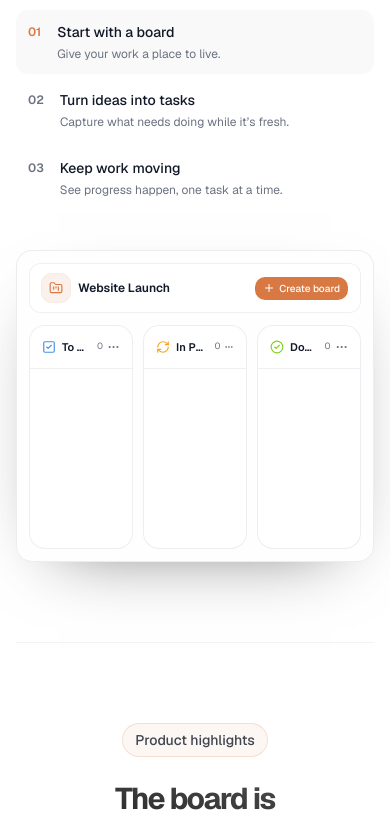
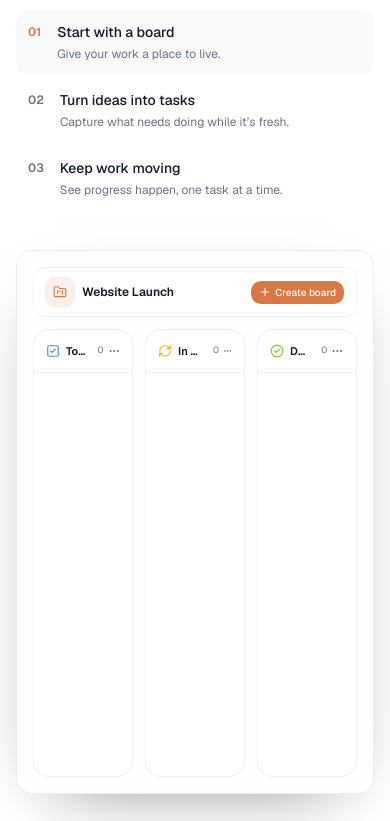
Before and after one commit to m-elagamy/kanbanflow, a Next.js app: page / in a window 390 px wide. Shown: the part 1156-1977 px from the top of the page. Built offline with nearby package versions, Linux system fonts and the light colour scheme; no server answers.

Commit message:
refactor(how-it-works): enhance layout and spacing for better responsiveness

```diff
--- a/src/components/landing/how-it-works.tsx
+++ b/src/components/landing/how-it-works.tsx
@@ -43,7 +43,9 @@ function Column({
           aria-hidden="true"
         />
       </div>
-      <div className="min-h-36 space-y-2 p-2.5">{children}</div>
+      <div className="min-h-52 flex-1 space-y-3 p-3 sm:min-h-56 sm:p-4">
+        {children}
+      </div>
     </div>
   );
 }
@@ -90,7 +92,7 @@ function Task({
 function Stage({ activeStep }: { activeStep: number }) {
   return (
     <div
-      className="border-border/70 bg-muted/10 overflow-hidden rounded-2xl border p-3 shadow-[0_24px_70px_-42px_rgba(0,0,0,0.65)] sm:p-4"
+      className="border-border/70 bg-muted/10 flex min-h-[34rem] flex-col overflow-hidden rounded-2xl border p-4 shadow-[0_24px_70px_-42px_rgba(0,0,0,0.65)] sm:p-5 lg:min-h-[38rem] lg:p-6"
       role="img"
       aria-label="Kanbamy workflow demonstration"
     >
@@ -127,7 +129,7 @@ function Stage({ activeStep }: { activeStep: number }) {
           animate={{ opacity: 1, y: 0 }}
           exit={{ opacity: 0, y: -8 }}
           transition={{ duration: 0.35 }}
-          className="grid min-h-56 grid-cols-3 gap-2.5 sm:min-h-64 sm:gap-3"
+          className="grid min-h-64 flex-1 grid-cols-3 gap-3 sm:min-h-72 sm:gap-4"
         >
           {activeStep === 0 ? (
             <>
```
